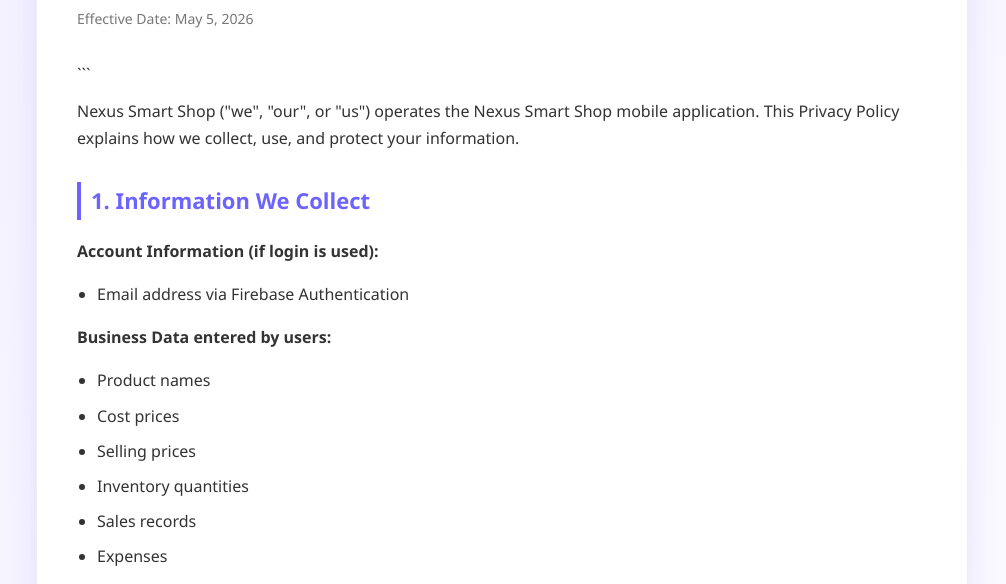
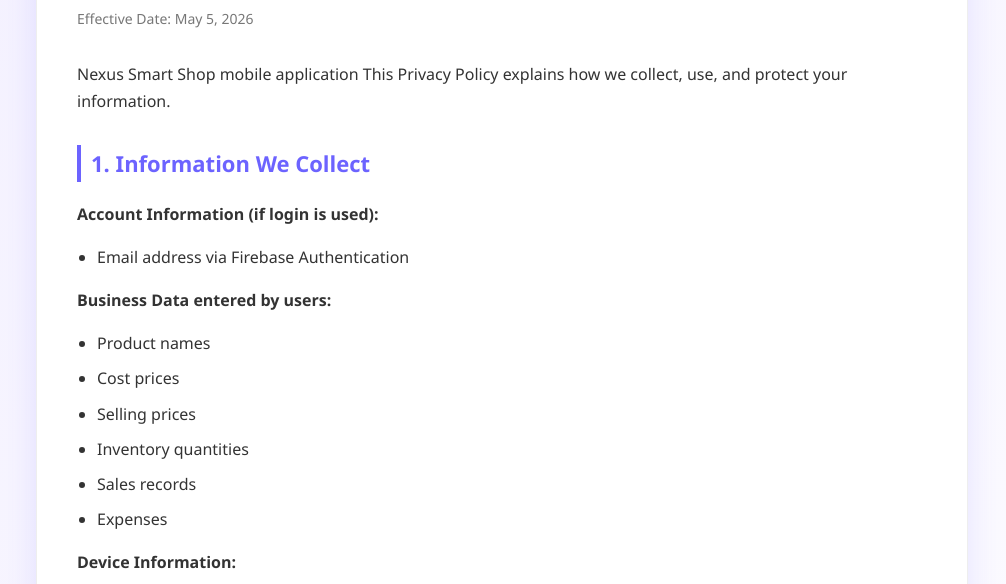
Before and after one commit to MahmodAli20/nexus-smart-shop-privacy, a plain HTML site: page index.html in a window 1280 px wide. Shown: the part 170-754 px from the top of the page, without its empty margins (138-1144 px from the left). Drawn offline with Linux system fonts and the light colour scheme.

Commit message:
Update index.html

````diff
--- a/index.html
+++ b/index.html
@@ -112,9 +112,9 @@
       Effective Date: May 5, 2026
     </div>
 
-```
+
 <p>
-  Nexus Smart Shop ("we", "our", or "us") operates the Nexus Smart Shop mobile application.
+   Nexus Smart Shop mobile application
   This Privacy Policy explains how we collect, use, and protect your information.
 </p>
 
@@ -178,7 +178,7 @@
 <div class="footer">
   © 2026 Nexus Smart Shop — All rights reserved
 </div>
-```
+
 
   </div>
 </body>
````
